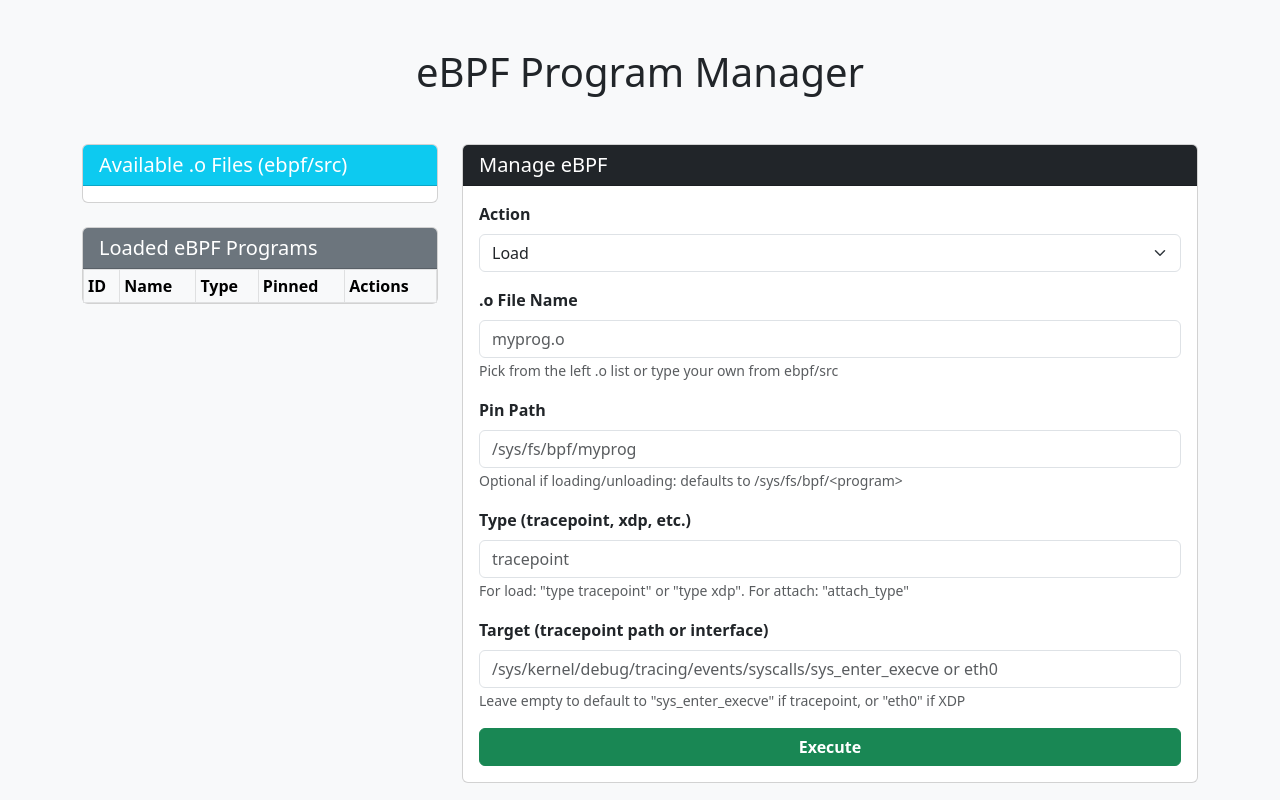
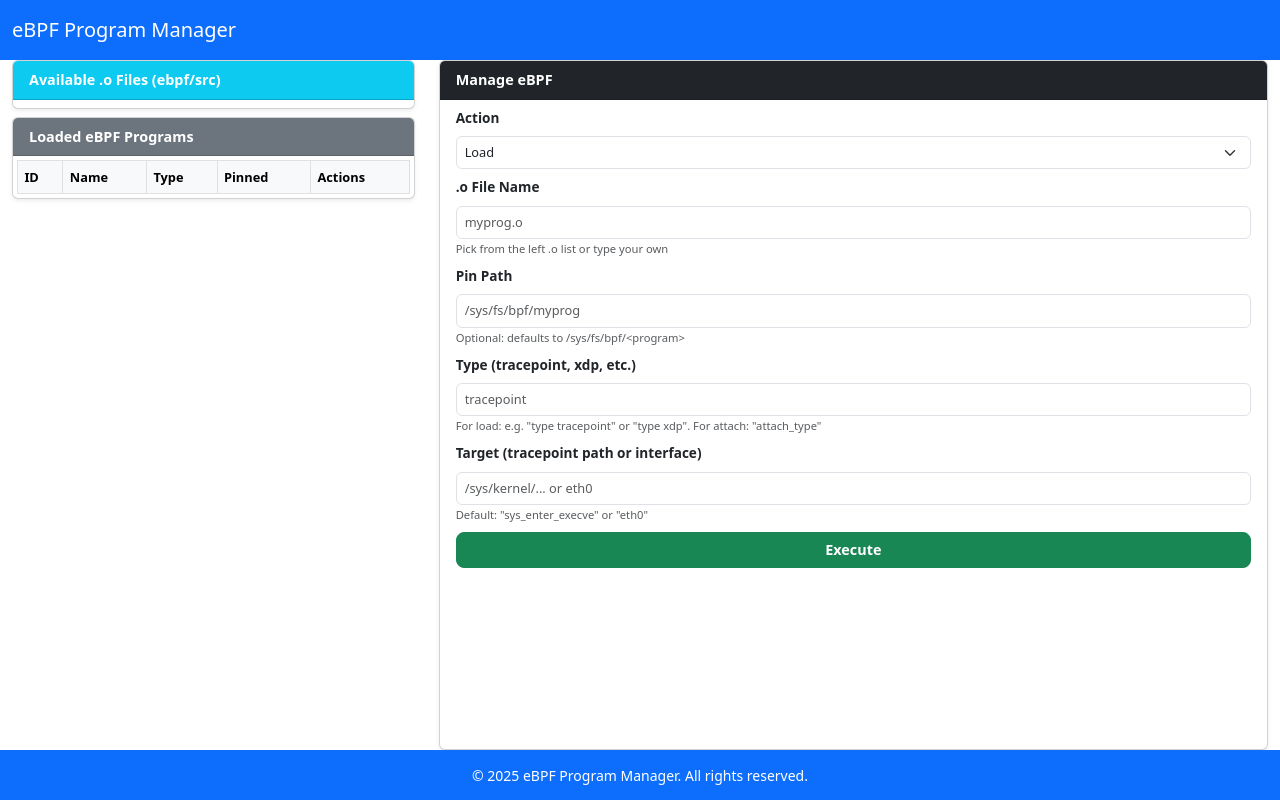
Before and after one commit to guy-davidi/K8sScope, a Flask app: page / in a window 1280 px wide. Run offline with Flask 3, Linux system fonts and the light colour scheme; lists and menus that the app fills with data are empty.

Commit message:
improve UI
Signed-off-by: Guy Davidi <guydav1111@gmail.com>

```diff
--- a/web/templates/index.html
+++ b/web/templates/index.html
@@ -3,86 +3,171 @@
 <head>
   <meta charset="UTF-8" />
   <meta name="viewport" content="width=device-width, initial-scale=1.0"/>
-  <title>eBPF Program Manager - Advanced UI</title>
+  <title>eBPF Program Manager - All-in-One UI</title>
 
   <!-- Bootstrap 5 CSS -->
   <link
     rel="stylesheet"
     href="https://cdn.jsdelivr.net/npm/bootstrap@5.3.0/dist/css/bootstrap.min.css"
   />
-  <!-- Custom CSS -->
+  <!-- Custom CSS (if needed) -->
   <link rel="stylesheet" href="{{ url_for('static', filename='style.css') }}">
 
   <style>
-    /* Minimal inline style for the loading spinner */
-    .loading {
-      display: none;
+    /* Ensure the entire viewport is used and hide body scrolling */
+    html, body {
+      height: 100%;
+      margin: 0;
+      overflow: hidden;
     }
+
+    /* Fixed navbar and footer heights */
+    .navbar {
+      height: 60px;
+      min-height: 60px;
+    }
+    .footer {
+      height: 50px;
+      line-height: 50px;
+      min-height: 50px;
+    }
+
+    /* Main content takes up remaining height */
+    .main-content {
+      height: calc(100vh - 110px); /* 100vh - (navbar 60px + footer 50px) */
+      overflow: hidden;
+    }
+
+    /* Use flex to make inner content stretch */
+    .main-content .row {
+      height: 100%;
+    }
+
+    /* Reduce vertical spacing within cards for a compact view */
+    .card {
+      margin-bottom: 0.5rem;
+    }
+    .card-header {
+      font-weight: 600;
+      padding: 0.5rem 1rem;
+      font-size: 0.9rem;
+    }
+    .card-body {
+      padding: 0.5rem 1rem;
+      font-size: 0.8rem;
+    }
+
+    /* Custom table styling for a compact look */
+    .custom-table th,
+    .custom-table td {
+      padding: 0.4rem;
+      vertical-align: middle;
+      font-size: 0.8rem;
+    }
+    .custom-table tbody tr:hover {
+      background-color: #f1f1f1;
+    }
+
+    /* List items for .o Files */
+    #o-file-list li {
+      padding: 0.3rem 0.75rem;
+      border-bottom: 1px solid #e9ecef;
+      font-size: 0.8rem;
+    }
+    #o-file-list li:last-child {
+      border-bottom: none;
+    }
+
+    /* Adjust form elements for a more compact layout */
+    .form-label {
+      font-size: 0.85rem;
+    }
+    .form-control,
+    .form-select {
+      font-size: 0.8rem;
+      padding: 0.375rem 0.5rem;
+    }
+    .btn-lg {
+      padding: 0.375rem 0.75rem;
+      font-size: 0.9rem;
+    }
+
+    /* Force the two columns to share the available vertical space */
+    .left-column, .right-column {
+      height: 100%;
+      overflow: hidden;
+    }
+    /* Optional: Enable inner scrolling if content exceeds available space */
+    /* .left-column > .card-body, .right-column > .card-body {
+      overflow-y: auto;
+    } */
   </style>
 </head>
-<body class="bg-light">
-  <header class="container my-5">
-    <h1 class="text-center mb-4">eBPF Program Manager</h1>
-  </header>
+<body>
+  <!-- Fixed Navbar -->
+  <nav class="navbar navbar-expand-lg navbar-dark bg-primary">
+    <div class="container-fluid">
+      <a class="navbar-brand" href="#">eBPF Program Manager</a>
+      <button class="navbar-toggler" type="button" data-bs-toggle="collapse"
+              data-bs-target="#navbarNav" aria-controls="navbarNav"
+              aria-expanded="false" aria-label="Toggle navigation">
+        <span class="navbar-toggler-icon"></span>
+      </button>
+    </div>
+  </nav>
 
-  <!-- Toast container (for success/error messages) -->
-  <div class="position-fixed top-0 end-0 p-3" style="z-index: 2000" aria-live="assertive" aria-atomic="true">
-    <div id="toastContainer" class="toast-container"></div>
+  <!-- Toast Container -->
+  <div class="position-fixed top-0 end-0 p-3" style="z-index: 1055;" aria-live="polite" aria-atomic="true">
+    <div id="toastContainer"></div>
   </div>
 
-  <!-- Loading Spinner -->
-  <div class="loading text-center">
-    <div class="spinner-border text-primary" role="status">
-      <span class="visually-hidden">Loading...</span>
-    </div>
-  </div>
-
-  <main class="container">
+  <!-- Main Content Area -->
+  <div class="main-content container-fluid">
     <div class="row">
-      <!-- Left side: .o files & loaded programs -->
-      <section class="col-md-4" aria-label="Available Files and Loaded Programs">
+      <!-- Left Column: Available .o Files & Loaded Programs -->
+      <aside class="col-lg-4 left-column">
         <!-- .o Files Card -->
-        <div class="card mb-4">
+        <div class="card shadow-sm">
           <div class="card-header bg-info text-white">
-            <h5 class="mb-0">Available .o Files (ebpf/src)</h5>
+            <span>Available .o Files (ebpf/src)</span>
           </div>
-          <div class="card-body p-2" style="max-height: 300px; overflow:auto;">
+          <div class="card-body p-1" style="max-height: 40%;">
             <ul id="o-file-list" class="list-group list-group-flush"></ul>
           </div>
         </div>
 
         <!-- Loaded Programs Card -->
-        <div class="card mb-4">
+        <div class="card shadow-sm">
           <div class="card-header bg-secondary text-white">
-            <h5 class="mb-0">Loaded eBPF Programs</h5>
+            <span>Loaded eBPF Programs</span>
           </div>
-          <div class="card-body p-0">
-            <table class="table table-sm table-bordered mb-0">
+          <div class="card-body p-1" style="max-height: 55%;">
+            <table class="table table-sm table-bordered custom-table mb-0">
               <thead class="table-light">
                 <tr>
-                  <th scope="col">ID</th>
-                  <th scope="col">Name</th>
-                  <th scope="col">Type</th>
-                  <th scope="col">Pinned</th>
-                  <th scope="col">Actions</th>
+                  <th>ID</th>
+                  <th>Name</th>
+                  <th>Type</th>
+                  <th>Pinned</th>
+                  <th>Actions</th>
                 </tr>
               </thead>
               <tbody id="loaded-table-body"></tbody>
             </table>
           </div>
         </div>
-      </section>
+      </aside>
 
-      <!-- Right side: Single form with "wizard" style -->
-      <section class="col-md-8">
-        <div class="card">
+      <!-- Right Column: eBPF Management Form -->
+      <section class="col-lg-8 right-column">
+        <div class="card shadow-sm h-100">
           <div class="card-header bg-dark text-white">
-            <h5 class="mb-0">Manage eBPF</h5>
+            <span>Manage eBPF</span>
           </div>
           <div class="card-body">
             <form id="ebpf-form" novalidate>
               <!-- Step 1: Action -->
-              <div class="mb-3">
+              <div class="mb-2">
                 <label for="action" class="form-label fw-bold">Action</label>
                 <select id="action" class="form-select">
                   <option value="load">Load</option>
@@ -92,67 +177,93 @@
                 </select>
               </div>
 
-              <!-- Step 2: Choose .o file (for load) -->
-              <div class="mb-3">
+              <!-- Step 2: .o File Name -->
+              <div class="mb-2">
                 <label for="programInput" class="form-label fw-bold">.o File Name</label>
-                <input
-                  type="text"
-                  class="form-control"
-                  id="programInput"
-                  placeholder="myprog.o"
-                />
-                <small class="text-muted">Pick from the left .o list or type your own from ebpf/src</small>
+                <input type="text" class="form-control" id="programInput" placeholder="myprog.o" />
+                <small class="text-muted">Pick from the left .o list or type your own</small>
               </div>
 
               <!-- Step 3: Pin Path -->
-              <div class="mb-3">
+              <div class="mb-2">
                 <label for="pinPath" class="form-label fw-bold">Pin Path</label>
-                <input
-                  type="text"
-                  class="form-control"
-                  id="pinPath"
-                  placeholder="/sys/fs/bpf/myprog"
-                />
-                <small class="text-muted">Optional if loading/unloading: defaults to /sys/fs/bpf/&lt;program&gt;</small>
+                <input type="text" class="form-control" id="pinPath" placeholder="/sys/fs/bpf/myprog" />
+                <small class="text-muted">Optional: defaults to /sys/fs/bpf/&lt;program&gt;</small>
               </div>
 
               <!-- Step 4: Program Type / Attach Type -->
-              <div class="mb-3">
+              <div class="mb-2">
                 <label for="typeInput" class="form-label fw-bold">Type (tracepoint, xdp, etc.)</label>
-                <input
-                  type="text"
-                  class="form-control"
-                  id="typeInput"
-                  placeholder="tracepoint"
-                />
-                <small class="text-muted">For load: "type tracepoint" or "type xdp". For attach: "attach_type"</small>
+                <input type="text" class="form-control" id="typeInput" placeholder="tracepoint" />
+                <small class="text-muted">For load: e.g. "type tracepoint" or "type xdp". For attach: "attach_type"</small>
               </div>
 
-              <!-- Step 5: Target (for attach/detach) -->
-              <div class="mb-3">
+              <!-- Step 5: Target -->
+              <div class="mb-2">
                 <label for="targetInput" class="form-label fw-bold">Target (tracepoint path or interface)</label>
-                <input
-                  type="text"
-                  class="form-control"
-                  id="targetInput"
-                  placeholder="/sys/kernel/debug/tracing/events/syscalls/sys_enter_execve or eth0"
-                />
-                <small class="text-muted">Leave empty to default to "sys_enter_execve" if tracepoint, or "eth0" if XDP</small>
+                <input type="text" class="form-control" id="targetInput" placeholder="/sys/kernel/... or eth0" />
+                <small class="text-muted">Default: "sys_enter_execve" or "eth0"</small>
               </div>
 
-              <button type="submit" class="btn btn-success w-100">
-                <strong>Execute</strong>
-              </button>
+              <div class="d-grid">
+                <button type="submit" class="btn btn-success btn-lg">
+                  <strong>Execute</strong>
+                </button>
+              </div>
             </form>
           </div>
         </div>
       </section>
     </div>
-  </main>
+  </div>
+
+  <!-- Fixed Footer -->
+  <footer class="footer bg-primary text-white text-center">
+    <small>&copy; 2025 eBPF Program Manager. All rights reserved.</small>
+  </footer>
 
   <!-- Bootstrap Bundle JS -->
   <script src="https://cdn.jsdelivr.net/npm/bootstrap@5.3.0/dist/js/bootstrap.bundle.min.js"></script>
-  <!-- Our custom script -->
+  <!-- Custom JS -->
   <script src="{{ url_for('static', filename='main.js') }}"></script>
+
+  <script>
+    // Function to show a success toast message
+    function showSuccessToast(message) {
+      // Create the toast element
+      const toastElem = document.createElement('div');
+      toastElem.className = 'toast align-items-center text-bg-success border-0';
+      toastElem.setAttribute('role', 'alert');
+      toastElem.setAttribute('aria-live', 'assertive');
+      toastElem.setAttribute('aria-atomic', 'true');
+      toastElem.innerHTML = `
+        <div class="d-flex">
+          <div class="toast-body">${message}</div>
+          <button type="button" class="btn-close btn-close-white me-2 m-auto" data-bs-dismiss="toast" aria-label="Close"></button>
+        </div>
+      `;
+
+      // Append the toast element to the toast container
+      const toastContainer = document.getElementById('toastContainer');
+      toastContainer.appendChild(toastElem);
+
+      // Initialize and show the toast using Bootstrap's Toast API
+      const toast = new bootstrap.Toast(toastElem, { delay: 3000 });
+      toast.show();
+
+      // Remove the toast element from the DOM once hidden
+      toastElem.addEventListener('hidden.bs.toast', () => {
+        toastElem.remove();
+      });
+    }
+
+    // Example: Show a success toast when the form is submitted
+    document.getElementById('ebpf-form').addEventListener('submit', function(e) {
+      e.preventDefault();
+      // TODO: Your process logic here...
+      // When process passes:
+      showSuccessToast("Process completed successfully!");
+    });
+  </script>
 </body>
 </html>
```
